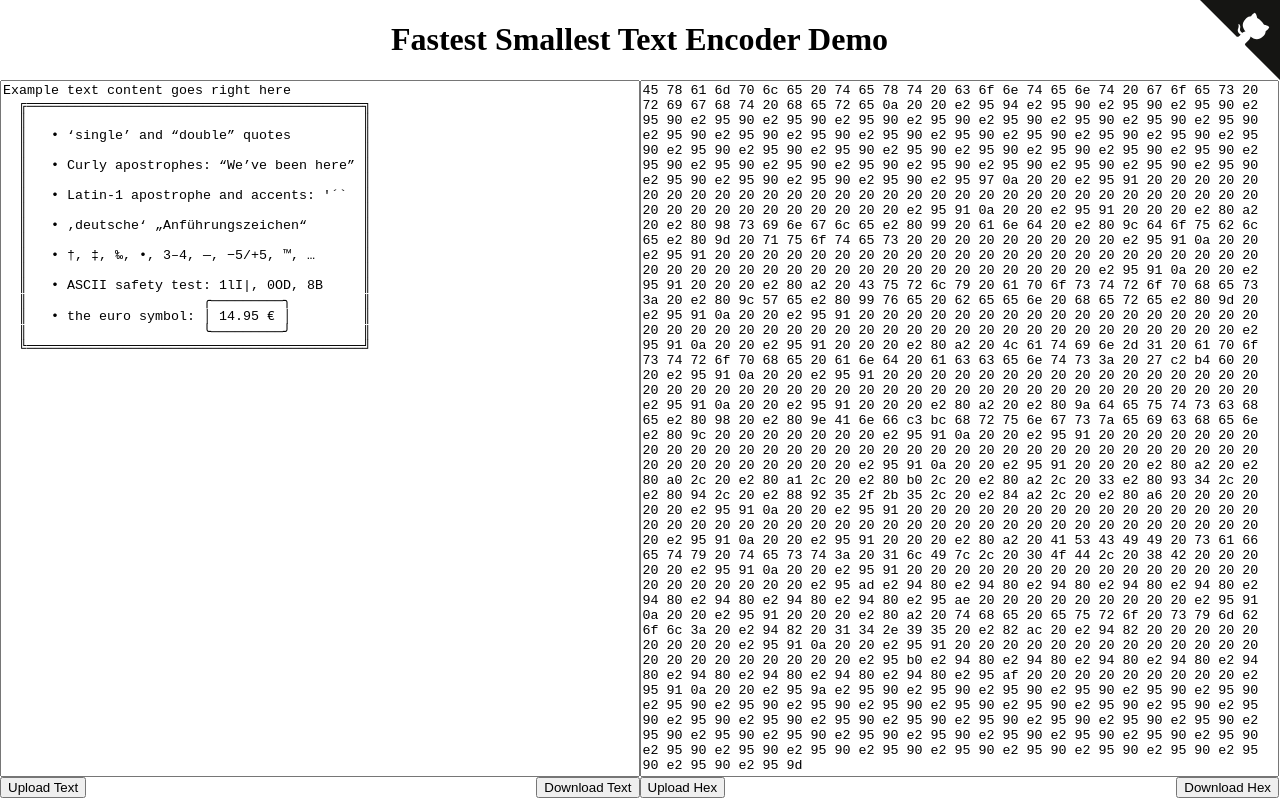
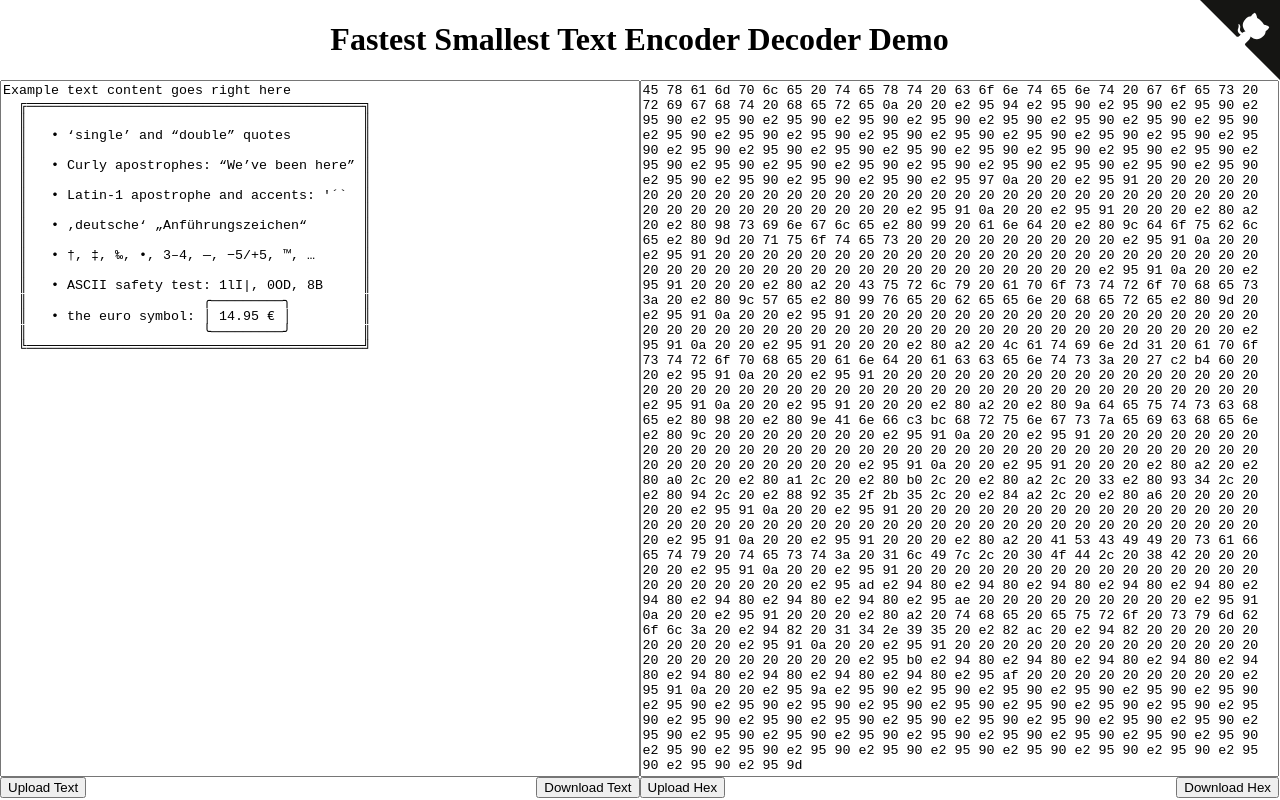
Before and after one commit to anonyco/FastestSmallestTextEncoderDecoder, a website: page gh-pages/index.html in a window 1280 px wide. Drawn offline with Linux system fonts and the light colour scheme.

Commit message:
Update index.html

```diff
--- a/gh-pages/index.html
+++ b/gh-pages/index.html
@@ -4,7 +4,7 @@
 <link rel="preload" as="worker" href="hexWorker.js" />
 <title>Fastest Smallest Text Encoder Demo</title>
 </head><body>
-  <center><h1>Fastest Smallest Text Encoder Demo</h1></center>
+  <center><h1>Fastest Smallest Text Encoder Decoder Demo</h1></center>
   <div class="flex-sliced-parent" id="horizontal-textareas">
     <textarea id="rawText" class="flex-half-side">Example text content goes right here
   ╔══════════════════════════════════════════╗
```
